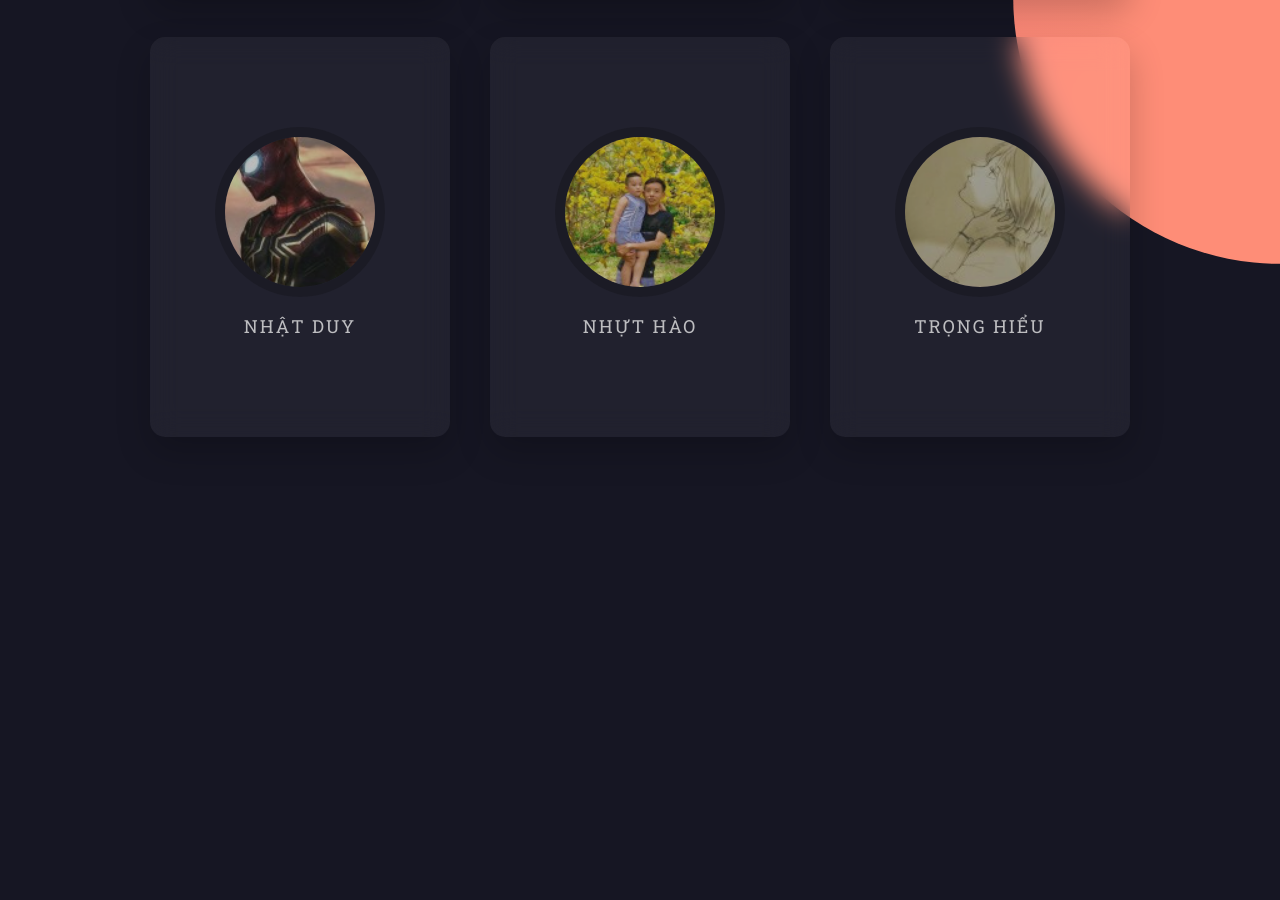
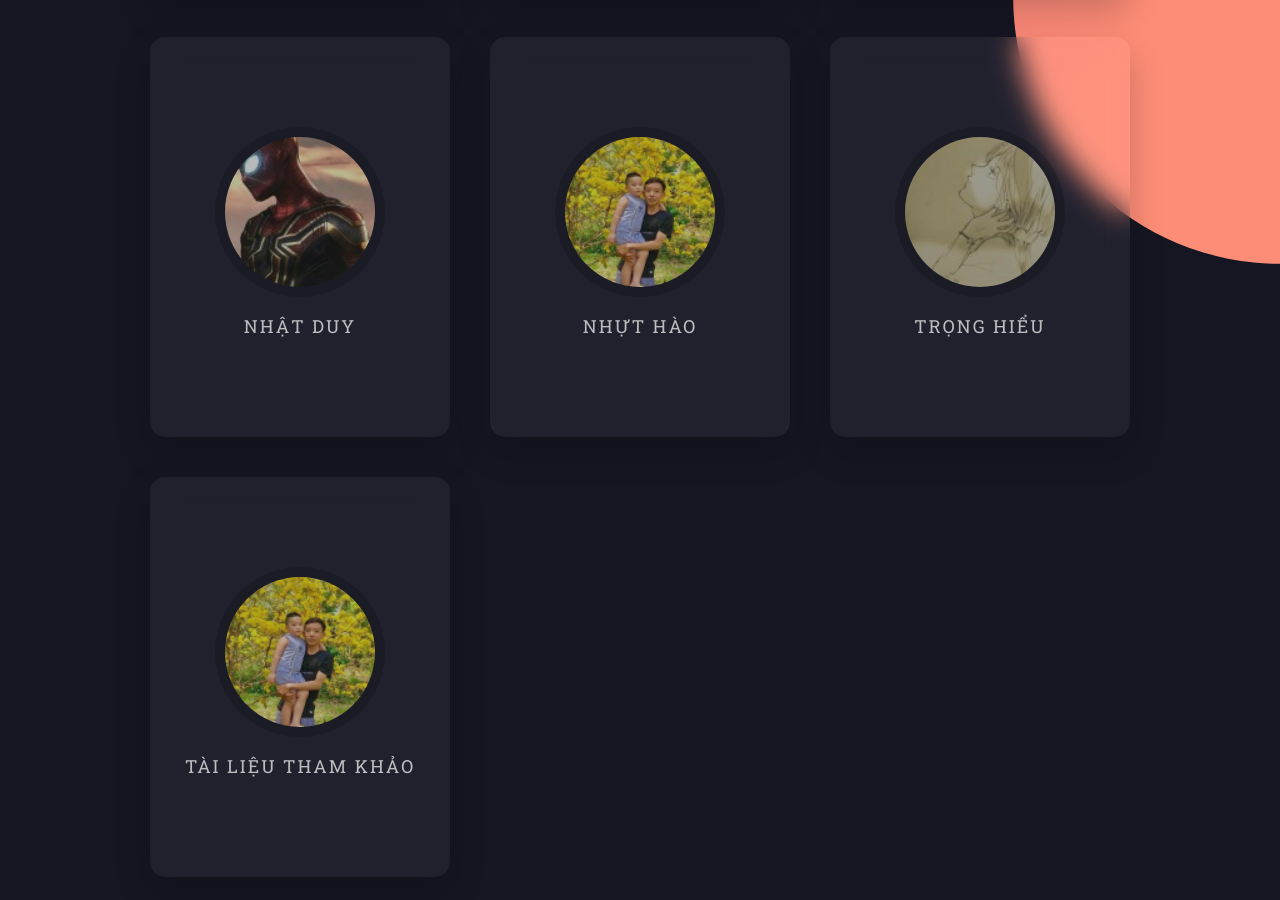
Before and after one commit to nguyenhiep2805/document, a plain HTML site: page index.html in a window 1280 px wide. Shown: the part 443-1343 px from the top of the page. Before the commit the page ends 920 px from the top, so only its background shows below. Drawn offline with Linux system fonts and the light colour scheme.

Commit message:
Update index.html

```diff
--- a/index.html
+++ b/index.html
@@ -106,6 +106,21 @@
 					</ul>
 				</div>
 			</a>
+      <a href="https://drive.google.com/drive/folders/1tCzMo8ii72bcqsMrg02zIAlYNLdj9bT7?usp=sharing">
+				<div class="card">
+					<div class="content">
+						<div class="imgBx"><img src="./img/avt-5.jpg" alt="Tài Liệu Tham Khảo"></div>
+						<div class="contentBx">
+							<h3>Tài Liệu Tham Khảo</h3>
+						</div>
+					</div>
+					<ul class="sci">
+						<li style="--i:1">
+								<i class="fa fa-eye"></i>
+						</li>
+					</ul>
+				</div>
+			</a>
     </div>
   </section>
 </body>
```
